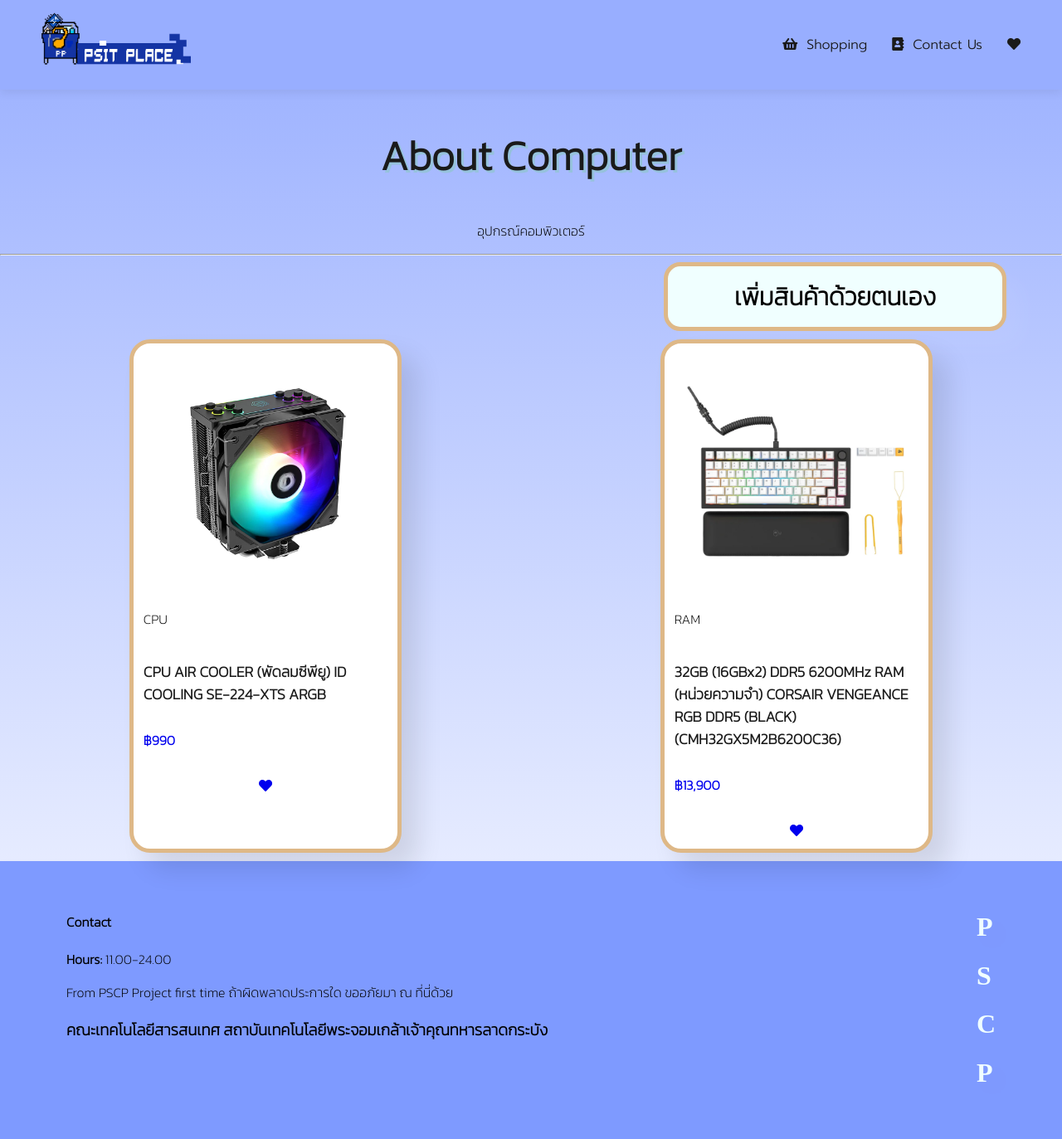
After one commit to pprwf/PSCP-Project__PSIT-Place__, a Flask app: template project_nang_pet/login logout php flask/templates/shoppingpage/shopping_2.html in a window 1280 px wide. The commit adds this page. Shown: the whole page at 83% size. Run offline with Flask 2, Linux system fonts and the light colour scheme; the template is opened without the code that fills it, so the values that code supplies are empty; some libraries are stand-ins or nearby versions.

Commit message:
Chinjungg

```diff
--- a/project_nang_pet/login logout php flask/templates/keyboard.html
+++ b/project_nang_pet/login logout php flask/templates/keyboard.html
@@ -11,14 +11,14 @@
         <link rel="stylesheet" href="./static/css/product.css">
         <script src="/static/js/product.js"></script>
         <script src="/static/js/share.js"></script>
-        <link rel="icon" type="png" href="{{url_for('static', filename='img/logoresult.png')}}">
+        <link rel="website icon" type="png" href="/static/logo.png">
         <title>คีย์บอร์ด GLORIOUS GMMK PRO PRE-BUILT | PSIT Place</title>
     <link rel="stylesheet" href="style.css">
     </head>
     <body>
         <div class="card">
-            <img onclick="showImgPreview('https://www.jib.co.th/img_master/product/original/20220316131926_52116_66_1.jpg')"
-            class="prod" src="https://www.jib.co.th/img_master/product/original/20220316131926_52116_66_1.jpg">
+            <img onclick="showImgPreview()" class="prod"
+            src="https://www.jib.co.th/img_master/product/original/20220316131926_52116_66_1.jpg">
             <p class="zoom-txt">กดที่รูปภาพเพื่อซูม</p>
             <p class="label">จัดส่งฟรี</p>
             <h1 class="title">คีย์บอร์ด GLORIOUS GMMK PRO PRE-BUILT<br>(BLACK SLATE)<br>(GLORIOUS FOX SWITCH)<br>(RGB LED)</h1>
--- /dev/null
+++ b/project_nang_pet/login logout php flask/templates/shoppingpage/shopping_2.html
@@ -0,0 +1,71 @@
+<!DOCTYPE html>
+<html lang="en">
+<head>
+    <meta charset="UTF-8">
+    <meta http-equiv="X-UA-Compatible" content="IE=edge">
+    <meta name="viewport" content="width=device-width, initial-scale=1.0">
+    <link rel="stylesheet" href="{{ url_for ('static', filename='CSS/style.css') }}">
+    <link rel="stylesheet" href="{{ url_for ('static', filename='CSS/home_shopping.css') }}">
+    <link rel="stylesheet" href="https://use.fontawesome.com/releases/v5.15.4/css/all.css" \
+    integrity="sha384-DyZ88mC6Up2uqS4h/KRgHuoeGwBcD4Ng9SiP4dIRy0EXTlnuz47vAwmeGwVChigm" crossorigin="anonymous"/>
+    <link rel="preconnect" href="https://fonts.googleapis.com">
+    <link rel="preconnect" href="https://fonts.gstatic.com" crossorigin>
+    <link href="https://fonts.googleapis.com/css2?family=Kanit:wght@200&family=Prompt:wght@500&display=swafamily=Prompt:wght@300&display=swap" rel="stylesheet">
+    <link rel="icon" type="png" href="{{url_for('static', filename='img/logoresult.png')}}">
+    <title>Document</title>
+</head>
+<body>
+    <section class="header">
+        <a href="./index1"><img src="{{url_for('static', filename='img/logoresult.png')}}" alt="logo1" width="200px"></a>
+        <div>
+            <ul class="bar">
+                <!-- <li><a href="index.html"><i class="fa fa-home" aria-hidden="true"></i>Home</a></li> -->
+                <li><a href="#shopping"><i class="fas fa-shopping-basket"></i> Shopping</a></li>
+                <li><a href="#footer"><i class="fa fa-address-book"></i> Contact Us</a></li>
+                <li><a href="#"><i class="fa fa-heart" aria-hidden="true"></i></a></li>
+                <!-- <li><a href="./login"><i class="fa fa-user" aria-hidden="true"></i> Login</a></li> -->
+        </div>
+    </section>
+    <section id="head">
+        <h1>About Computer</h1>
+        <p>อุปกรณ์คอมพิวเตอร์</p><hr>
+    </section>
+    <section class="button"><a href="./selling"><button type="button">เพิ่มสินค้าด้วยตนเอง</button></a></section>
+    <section id="product">
+        <div class="all-pro">
+        <div class="pro"><a href="#">
+            <img src="{{ url_for ('static', filename='img/categories/all_cat/2022032109464852179_1.jpg') }}" alt="">
+            <div class="des">
+                <span>CPU</span>
+                <h5>CPU AIR COOLER (พัดลมซีพียู) ID COOLING SE-224-XTS ARGB</h5>
+                <h4>฿990</h4>
+            </div>
+            <i class="fa fa-heart" aria-hidden="true"></i></a>
+        </div>
+        <div class="pro"><a href="#">
+            <img src="{{ url_for ('static', filename='img/categories/62846993N665e3e59.png!q70.png') }}" alt="">
+            <div class="des">
+                <span>RAM</span>
+                <h5>32GB (16GBx2) DDR5 6200MHz RAM (หน่วยความจำ) CORSAIR VENGEANCE RGB DDR5 (BLACK) (CMH32GX5M2B6200C36)</h5>
+                <h4>฿13,900</h4>
+            </div>
+            <i class="fa fa-heart" aria-hidden="true"></i></a>
+        </div>
+        </div>
+    </section>
+    <footer class="section-p1" id="footer">
+        <div class="col">
+            <h4>Contact</h4>
+            <span><strong>Hours:</strong> 11.00-24.00</span>
+            <p>From PSCP Project first time ถ้าผิดพลาดประการใด ขออภัยมา ณ ที่นี่ด้วย</p>
+            <h3>คณะเทคโนโลยีสารสนเทศ สถาบันเทคโนโลยีพระจอมเกล้าเจ้าคุณทหารลาดกระบัง</h3>
+        </div>
+        <div class="log">
+            <h1>P</h1>
+            <h1>S</h1>
+            <h1>C</h1>
+            <h1>P</h1>
+        </div>
+    </footer>
+</body>
+</html>
```
